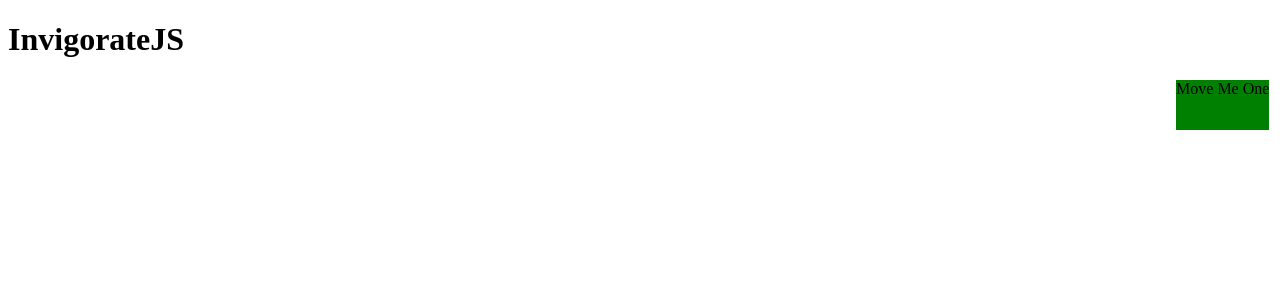
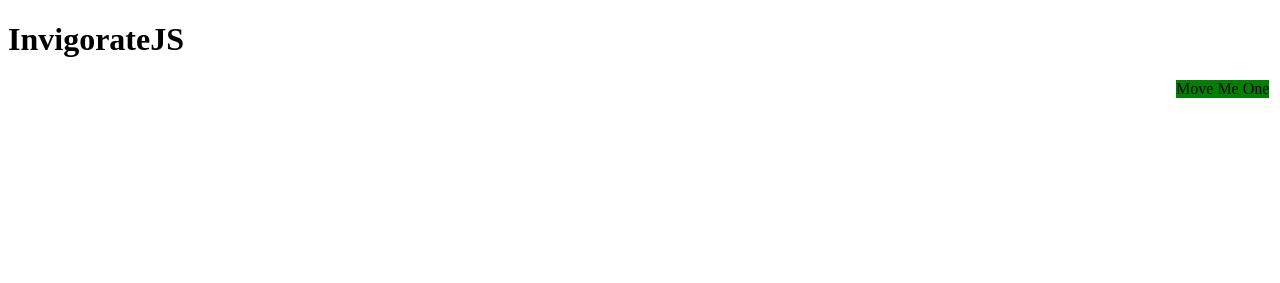
Before and after one commit to IAmBrandonMcGregor/Invigorate, a website: page index.html in a window 1280 px wide. Drawn offline with Linux system fonts and the light colour scheme.

Commit message:
Removed starting styles on set-pieces.

```diff
--- a/index.html
+++ b/index.html
@@ -22,18 +22,15 @@
 <style>
     #my-invigorate-wrapper {
         width: 200%;
-        min-height: 210px;
         text-align: center;
     }
     #move-me-one {
         background-color: green;
         display: inline-block;
-        height: 50px;
     }
     #move-me-two {
         background-color: blue;
         display: inline-block;
-        height: 200px;
     }
     #wrapper {
         width: 100%;
```
